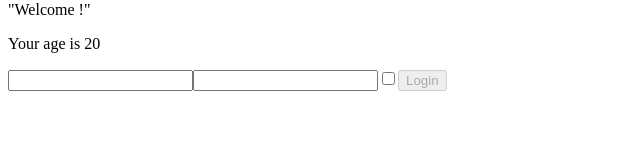
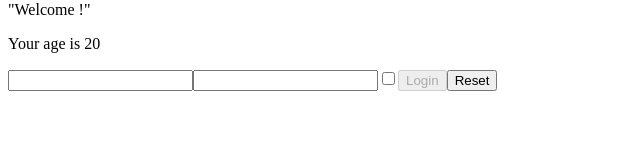
Before and after one commit to EdoGent/React-App, a React (Create React App) app: page / in a window 1280 px wide. Shown: the part 150-300 px from the top of the page, without its empty margins (0-640 px from the left). Built offline with nearby package versions, Linux system fonts and the light colour scheme.

Commit message:
Forms-04 exercise

```diff
--- a/src/Component/App.js
+++ b/src/Component/App.js
@@ -26,12 +26,20 @@ class App extends React.Component {
         console.log(username, password);
     }
 
+    handleReset = () => {
+        this.setState({
+            username: '',
+            password: '',
+            remember: false
+        })
+    }
+
     render () {
         return (
             <div>
                 <Hello />
                 <InteractiveWelcome />
-                <Login onChangeInput={this.handleChangeInput} state={this.state} onLogin={this.onLogin} />
+                <Login onChangeInput={this.handleChangeInput} state={this.state} onLogin={this.onLogin} onReset={this.handleReset} />
             </div>
         )
     }
--- a/src/Component/Login.js
+++ b/src/Component/Login.js
@@ -10,6 +10,7 @@ export default class Login extends React.Component {
                 <input name='password' value={password} type='password' onChange={this.props.onChangeInput}/>
                 <input name='remember' type='checkbox' checked={remember} onChange={this.props.onChangeInput}/>
                 <button disabled={isDisabled} onClick={() => this.props.onLogin(username, password)}>Login</button>
+                <button onClick={this.props.onReset} >Reset</button>
             </>
         )
     }
```
